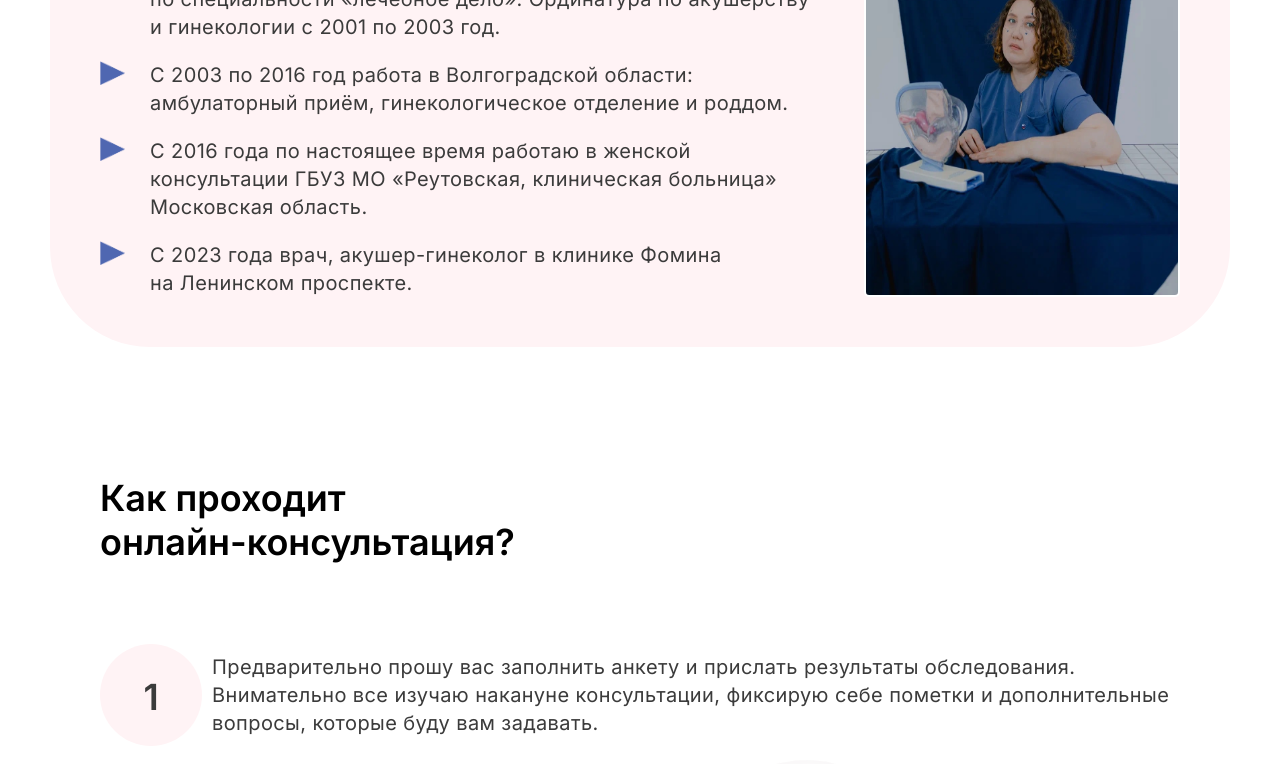
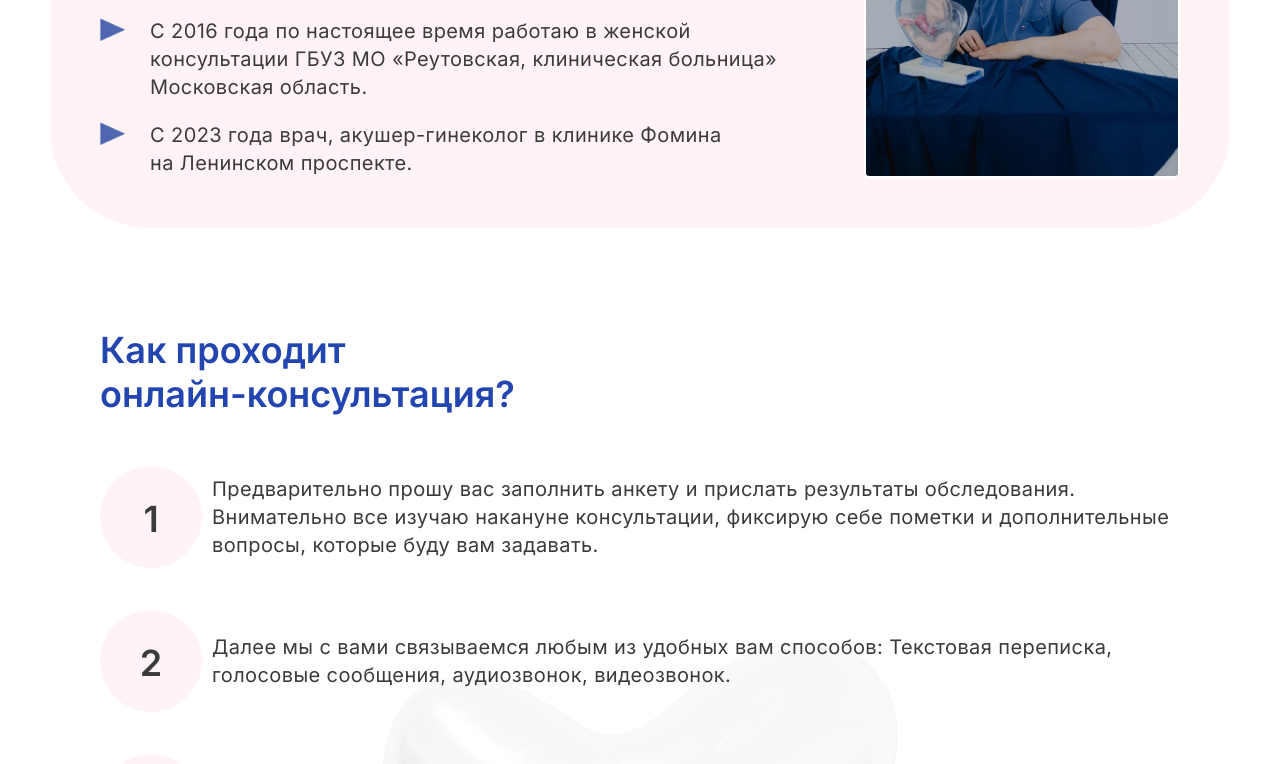
Before and after one commit to breadkvass/oksana-alimova, a website built with webpack: page src/index.html in a window 1280 px wide. Shown: the part 1803-2567 px from the top of the page. Built offline with nearby package versions, Linux system fonts and the light colour scheme.

Commit message:
fix sections title css [2]

```diff
--- a/src/blocks/page/page.css
+++ b/src/blocks/page/page.css
@@ -34,3 +34,8 @@ ul {
 p {
     margin: 0;
 }
+
+h2 {
+    margin: 0;
+    color: #2245B0;
+}
```
